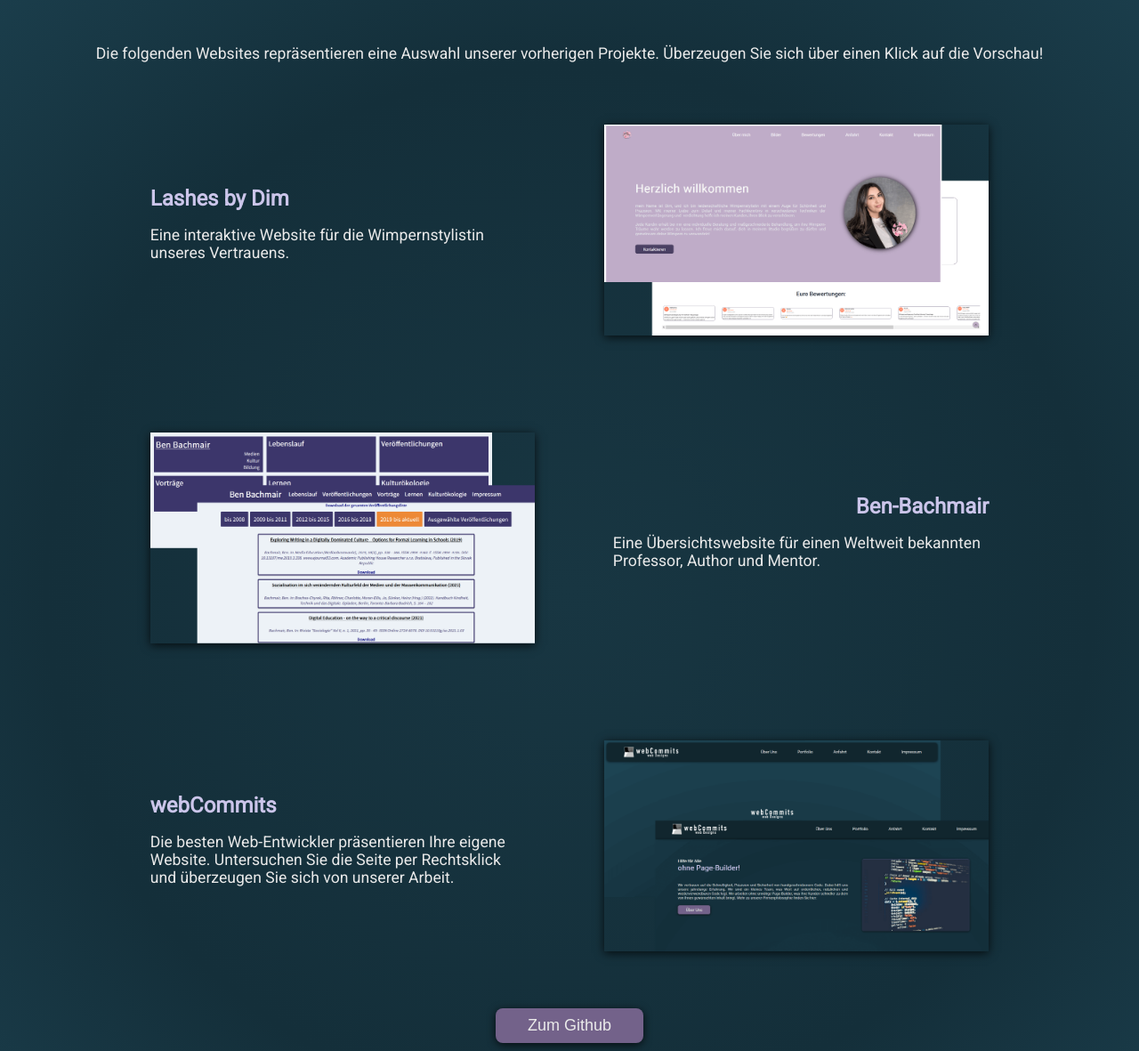
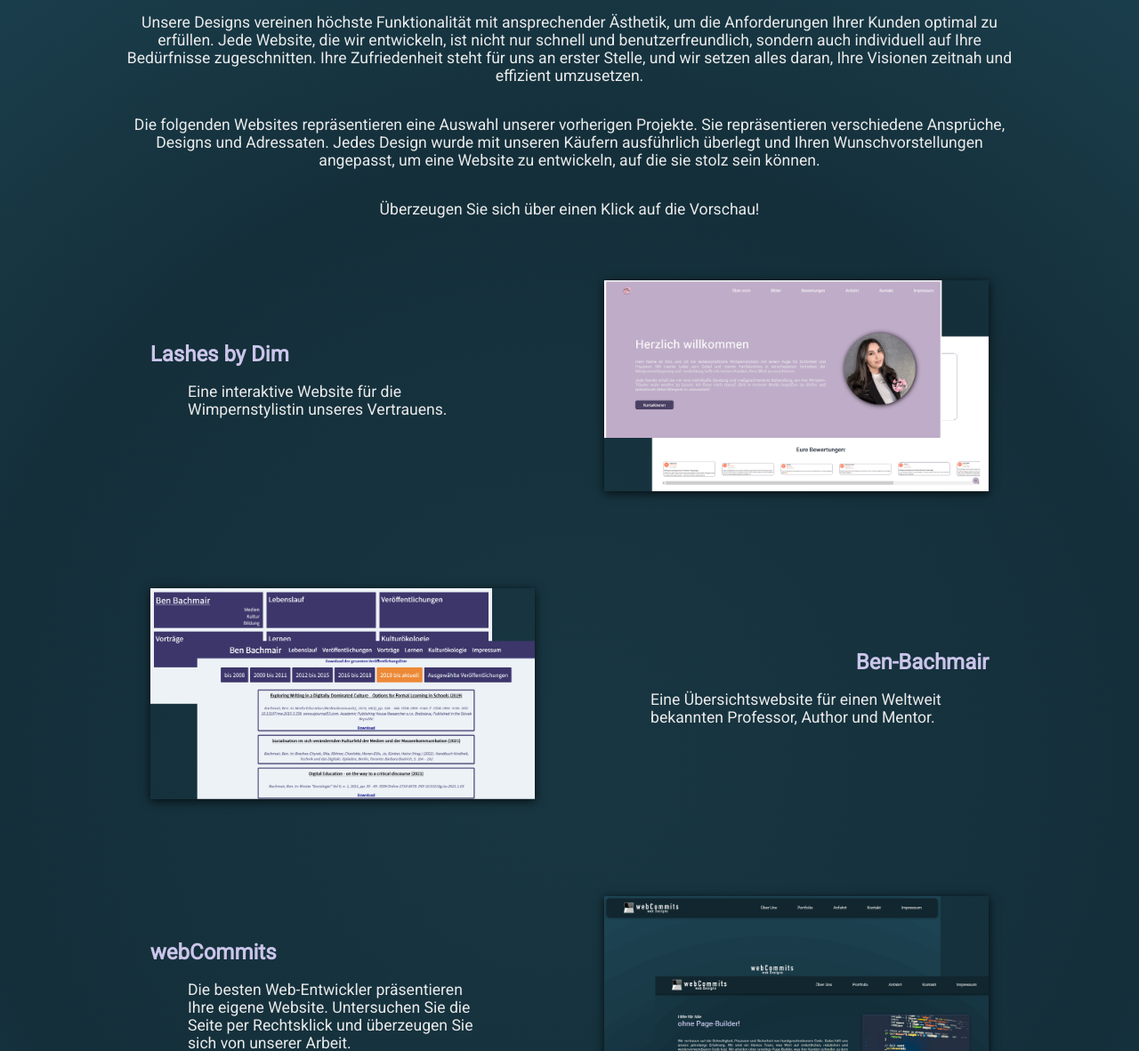
Before and after one commit to webCommits/webcommits-website, an Eleventy site: page src/portfolio.njk in a window 1280 px wide. Shown: the part 299-1480 px from the top of the page at 89% size. Built offline with nearby package versions, Linux system fonts and the light colour scheme; Eleventy itself is replaced by a stand-in of ours; files that its build step writes are made by us from their sources.

Commit message:
Finished Portfolio

```diff
--- a/src/portfolio.njk
+++ b/src/portfolio.njk
@@ -6,8 +6,9 @@ title: webCommits web Designs
 <div class="spacer"></div>
 <div class="portfolio animate hidden" id="portfolio">
     <h1>Portfolio</h1>
-    <p></p>
-    <p>Die folgenden Websites repräsentieren eine Auswahl unserer vorherigen Projekte. Überzeugen Sie sich über einen Klick auf die Vorschau!</p>
+    <p>Unsere Designs vereinen höchste Funktionalität mit ansprechender Ästhetik, um die Anforderungen Ihrer Kunden optimal zu erfüllen. Jede Website, die wir entwickeln, ist nicht nur schnell und benutzerfreundlich, sondern auch individuell auf Ihre Bedürfnisse zugeschnitten. Ihre Zufriedenheit steht für uns an erster Stelle, und wir setzen alles daran, Ihre Visionen zeitnah und effizient umzusetzen.</p>
+    <p>Die folgenden Websites repräsentieren eine Auswahl unserer vorherigen Projekte. Sie repräsentieren verschiedene Ansprüche, Designs und Adressaten. Jedes Design wurde mit unseren Käufern ausführlich überlegt und Ihren Wunschvorstellungen angepasst, um eine Website zu entwickeln, auf die sie stolz sein können.</p>
+    <p>Überzeugen Sie sich über einen Klick auf die Vorschau!</p>
     <div class="website-containerpo">
       <div class="left">
         <h3>Lashes by Dim</h3>
@@ -41,8 +42,10 @@ title: webCommits web Designs
         </a>
       </div>
     </div>
+  <div class="spacer"></div>
+    <p>Alle unsere anderen öffentlichen Projekte sind auf GitHub auffindbar.</p>
     <a href="https://github.com/webCommits/">
-      <button class="portfoliobutton">Zum Github</button>
+      <button class="portfoliobutton">Zu Github</button>
     </a>
   </div>
   <div class="spacer"></div>
--- a/src/static/script.js
+++ b/src/static/script.js
@@ -75,6 +75,7 @@ document.addEventListener('DOMContentLoaded', function() {
     containersportfolio.forEach(container => {
         const img = container.querySelector("img");
         const anchor = container.querySelector("a");
+        const isMobileView = window.matchMedia("(max-width: 690px)").matches;
 
         if (img && anchor) {
             const imgSrc = img.getAttribute("src");
@@ -83,6 +84,7 @@ document.addEventListener('DOMContentLoaded', function() {
             // Setze das Hintergrundbild
             container.style.setProperty("--background-image", `url(${imgSrc})`);
 
+            if (isMobileView){
                 // Erstelle einen neuen Anker, der das gesamte Container überlagert
                 const newAnchor = document.createElement('a');
                 newAnchor.href = anchorHref;
@@ -96,5 +98,6 @@ document.addEventListener('DOMContentLoaded', function() {
                 // Füge den neuen Anker zum Container hinzu
                 container.appendChild(newAnchor);
             }
+        }
     });
 });
--- a/src/static/style.css
+++ b/src/static/style.css
@@ -280,6 +280,11 @@ nav img {
     color: var(--font);
     font-size: 1.1em;
     text-align: center;
+}
+
+.portfolio p{
+    margin-left: 10%;
+    margin-right: 10%;
 }
 
 .portfolio h1{
```
Lines whose indentation alone changed are shown as unchanged.
